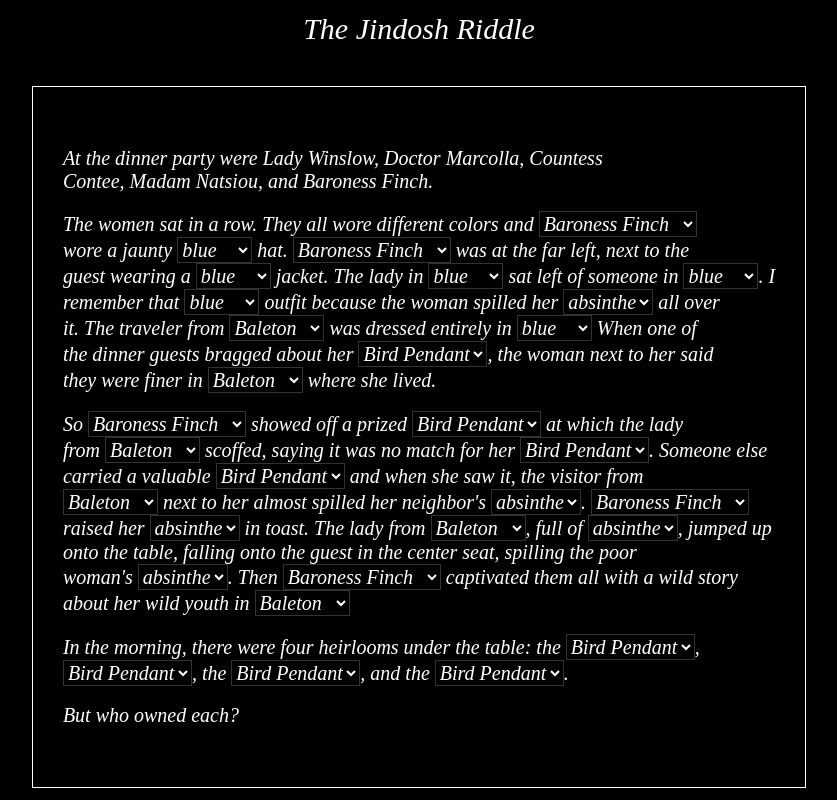
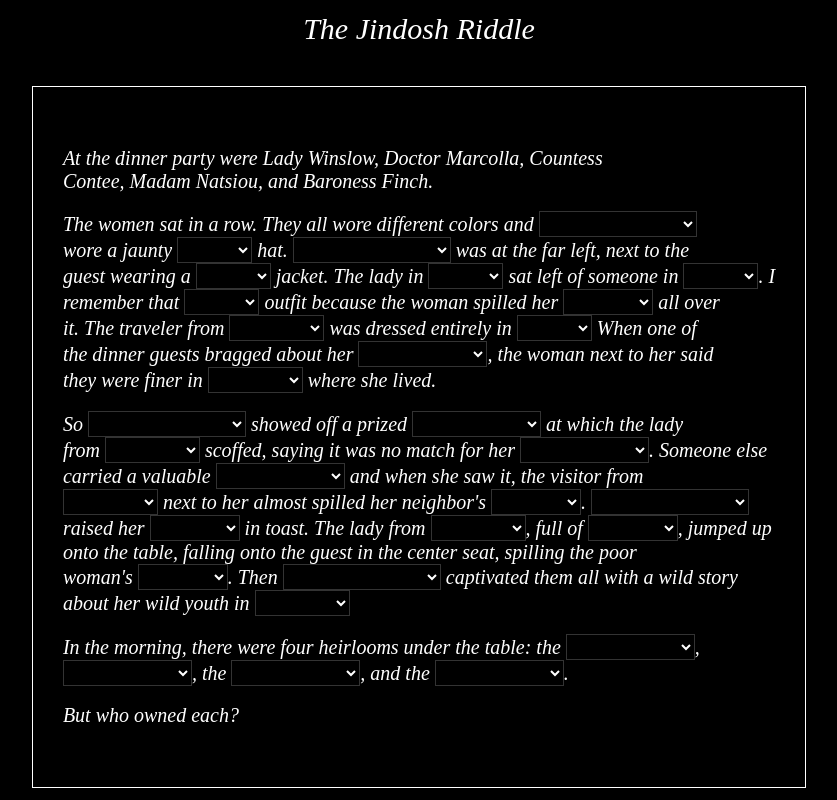
Before and after one commit to KB9/JindoshRiddleSolver, a React (Create React App) app in the folder client/: page / in a window 1280 px wide. Shown: the whole page, without its empty margins (221-1058 px from the left). Built offline with nearby package versions, Linux system fonts and the light colour scheme.

Commit message:
Riddle select component has default empty option

```diff
--- a/client/src/pages/JindoshRiddlePage/components/JindoshRiddle/components/RiddleSelect/RiddleSelect.js
+++ b/client/src/pages/JindoshRiddlePage/components/JindoshRiddle/components/RiddleSelect/RiddleSelect.js
@@ -13,6 +13,7 @@ class RiddleSelect extends React.Component {
         value={this.props.value}
         onChange={evt => this.props.onChange(evt)}
       >
+        <option />
         {options}
       </select>
     );
```
